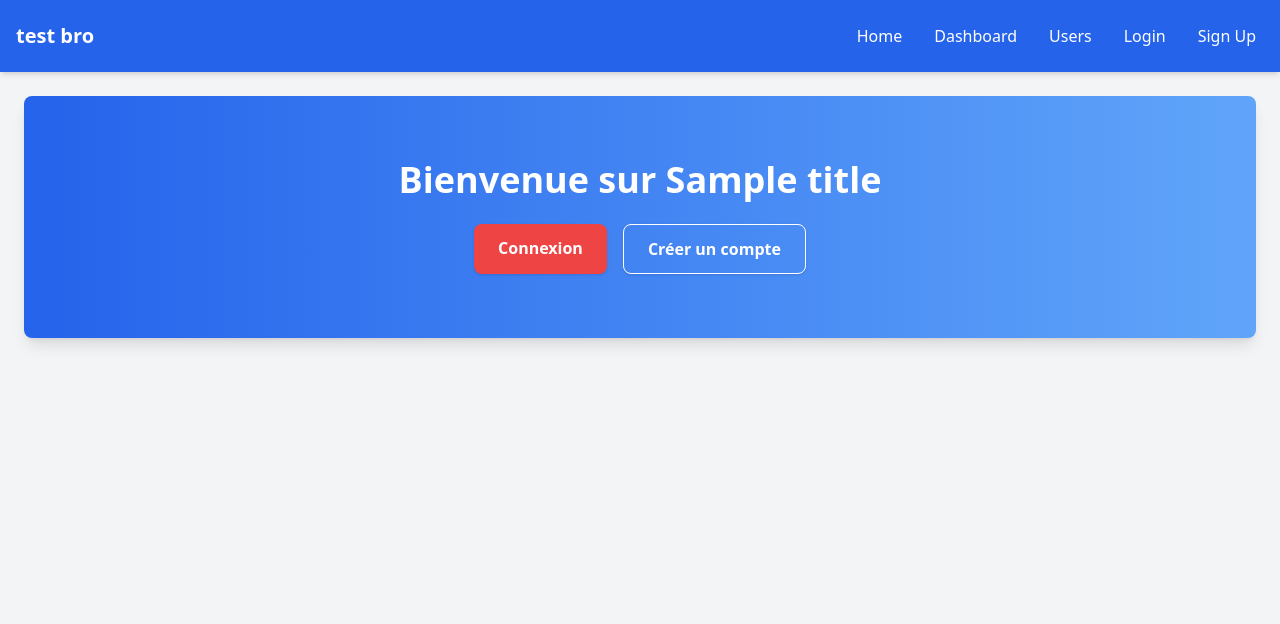
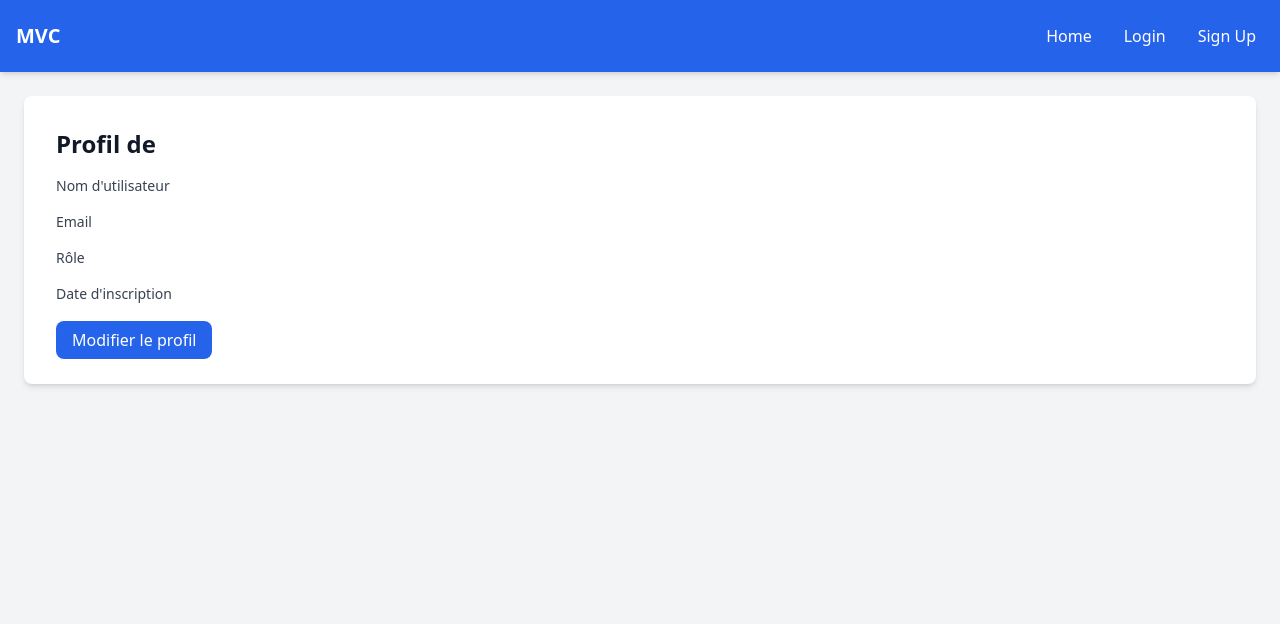
Before and after one commit to Youcode-Classe-E-2024-2025/-ErrorTeam_eventbrite, a PHP site: template app/views/front/profile.twig in a window 1280 px wide. Shown: the top 624 px of the page. Run offline with PHP 8.4, Linux system fonts and the light colour scheme; the template is opened without the code that fills it: most values are stand-ins (such as "Sample title", 1, 10 or a date in 2020); some libraries are stand-ins or nearby versions.

Commit message:
ajout du code au profile controller

```diff
--- a/app/config/routes.php
+++ b/app/config/routes.php
@@ -20,4 +20,5 @@ $router->get('/logout', AuthController::class, 'logout', 'logout');
 $router->get('/admin/dashboard', DashboardController::class, 'index', 'admin.dashboard');
 $router->get('/admin/users', UserController::class, 'index', 'admin.users');
 
+
 return $router;
--- a/app/views/front/home.twig
+++ b/app/views/front/home.twig
@@ -18,7 +18,7 @@
             {% endif %}
             {% if user_id %}
                 <a href="/logout" class="text-white hover:bg-white hover:bg-opacity-10 p-2 rounded">Logout</a>
-                <a href="../front/profile.twig" class="text-white hover:bg-white hover:bg-opacity-10 p-2 rounded">Profil</a>
+                <a href="/profile" class="text-white hover:bg-white hover:bg-opacity-10 p-2 rounded">Profil</a>
             {% else %}
                 <a href="/login" class="text-white hover:bg-white hover:bg-opacity-10 p-2 rounded">Login</a>
                 <a href="/signup" class="text-white hover:bg-white hover:bg-opacity-10 p-2 rounded">Sign Up</a>
--- a/app/views/front/profile.twig
+++ b/app/views/front/profile.twig
@@ -9,7 +9,7 @@
 <body class="font-roboto bg-gray-100 text-gray-900 flex flex-col min-h-screen">
     <!-- Navbar -->
     <nav class="bg-blue-600 p-4 shadow-md flex justify-between items-center">
-        <div class="text-white text-xl font-bold">test bro</div>
+        <div class="text-white text-xl font-bold">MVC</div>
         <div class="flex gap-4">
             <a href="/" class="text-white hover:bg-white hover:bg-opacity-10 p-2 rounded">Home</a>
             {% if role == 'admin' %}
@@ -18,7 +18,7 @@
             {% endif %}
             {% if user_id %}
                 <a href="/logout" class="text-white hover:bg-white hover:bg-opacity-10 p-2 rounded">Logout</a>
-                <a href="../front/profile.twig" class="text-white hover:bg-white hover:bg-opacity-10 p-2 rounded">Profil</a>
+                <a href="/profile" class="text-white hover:bg-white hover:bg-opacity-10 p-2 rounded">Profil</a>
             {% else %}
                 <a href="/login" class="text-white hover:bg-white hover:bg-opacity-10 p-2 rounded">Login</a>
                 <a href="/signup" class="text-white hover:bg-white hover:bg-opacity-10 p-2 rounded">Sign Up</a>
@@ -28,18 +28,28 @@
 
     <!-- Contenu principal -->
     <div class="container mx-auto p-6 flex-1">
-        <!-- Section Héros -->
-        <div class="bg-gradient-to-r from-blue-600 to-blue-400 text-white p-16 text-center rounded-lg shadow-lg mb-10 animate-fadeIn">
-            <h1 class="text-4xl font-bold">Bienvenue sur {{ title }}</h1>
-            <p class="text-lg text-gray-200 mt-4">{{ content }}</p>
-            <div class="mt-6 flex justify-center gap-4">
-                {% if user_id %}
-                    <a href="/logout" class="bg-white text-blue-600 px-6 py-3 rounded-lg font-semibold shadow hover:opacity-80">Déconnexion</a>
-                    <p class="text-gray-100">Votre rôle : {{ role }}</p>
-                {% else %}
-                    <a href="/login" class="bg-red-500 px-6 py-3 rounded-lg text-white font-semibold shadow hover:opacity-80">Connexion</a>
-                    <a href="/signup" class="border border-white px-6 py-3 rounded-lg text-white font-semibold shadow hover:opacity-80">Créer un compte</a>
-                {% endif %}
+        <div class="bg-white p-8 rounded-lg shadow-md">
+            <h1 class="text-2xl font-bold mb-4">Profil de {{ user.username }}</h1>
+            <div class="space-y-4">
+                <div>
+                    <label class="block text-sm font-medium text-gray-700">Nom d'utilisateur</label>
+                    <p class="mt-1 text-lg text-gray-900">{{ user.username }}</p>
+                </div>
+                <div>
+                    <label class="block text-sm font-medium text-gray-700">Email</label>
+                    <p class="mt-1 text-lg text-gray-900">{{ user.email }}</p>
+                </div>
+                <div>
+                    <label class="block text-sm font-medium text-gray-700">Rôle</label>
+                    <p class="mt-1 text-lg text-gray-900">{{ user.role }}</p>
+                </div>
+                <div>
+                    <label class="block text-sm font-medium text-gray-700">Date d'inscription</label>
+                    <p class="mt-1 text-lg text-gray-900">{{ user.created_at }}</p>
+                </div>
+            </div>
+            <div class="mt-6">
+                <a href="/profile/edit" class="bg-blue-600 text-white px-4 py-2 rounded-lg hover:bg-blue-700">Modifier le profil</a>
             </div>
         </div>
     </div>
@@ -48,15 +58,5 @@
     <footer class="bg-blue-600 text-white text-center p-4 mt-auto">
         <p>&copy; 2023 MonSite. Tous droits réservés. | <a href="#mentions-legales" class="hover:underline">Mentions légales</a></p>
     </footer>
-
-    <script>
-        document.addEventListener("DOMContentLoaded", function() {
-            document.querySelectorAll('.animate-fadeIn').forEach((el, index) => {
-                setTimeout(() => {
-                    el.classList.add('opacity-100', 'translate-y-0');
-                }, index * 200);
-            });
-        });
-    </script>
 </body>
 </html>
```
Also changed, not shown: app/controllers/front/profileController.php (+38 -0 lines).
